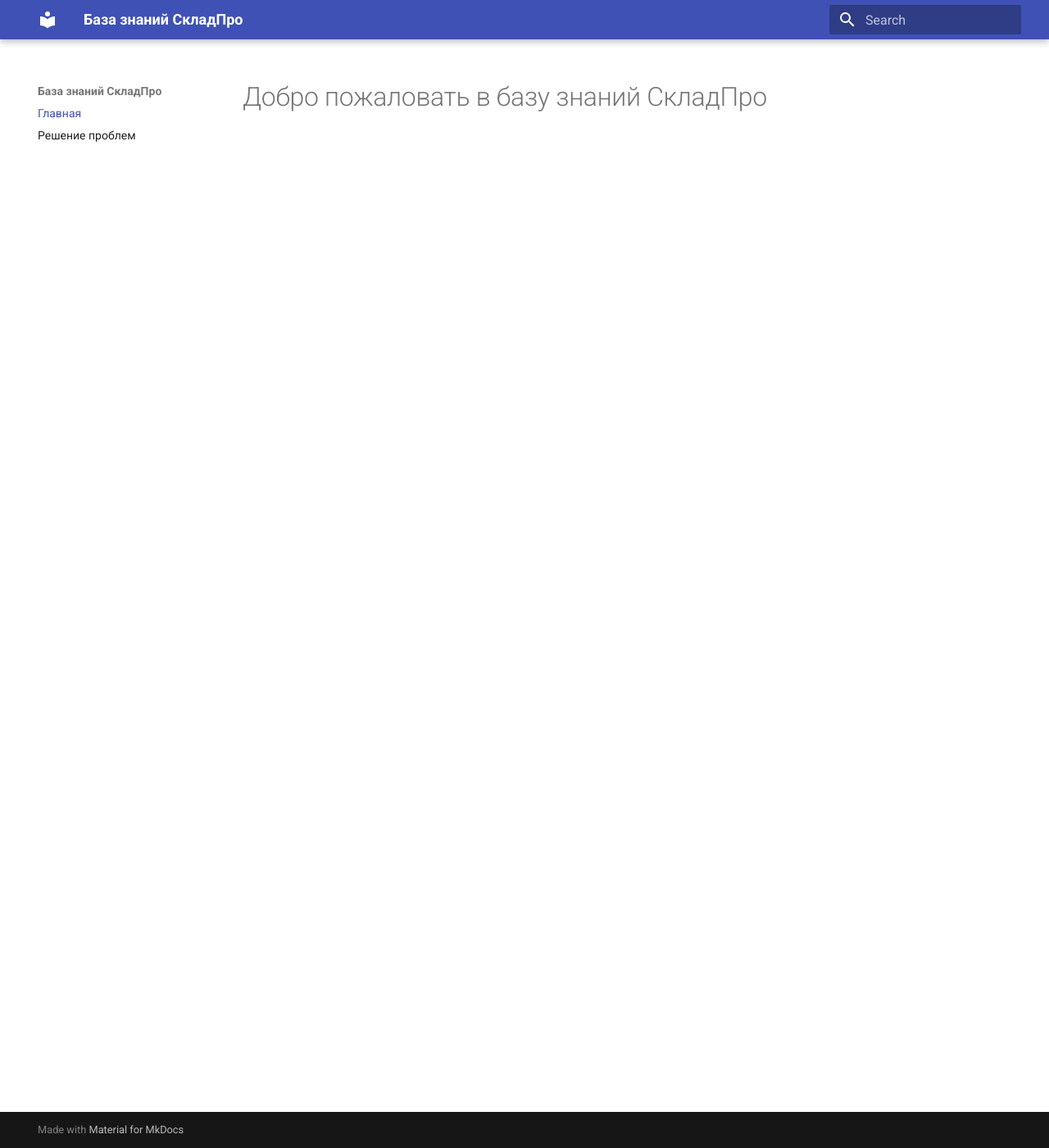
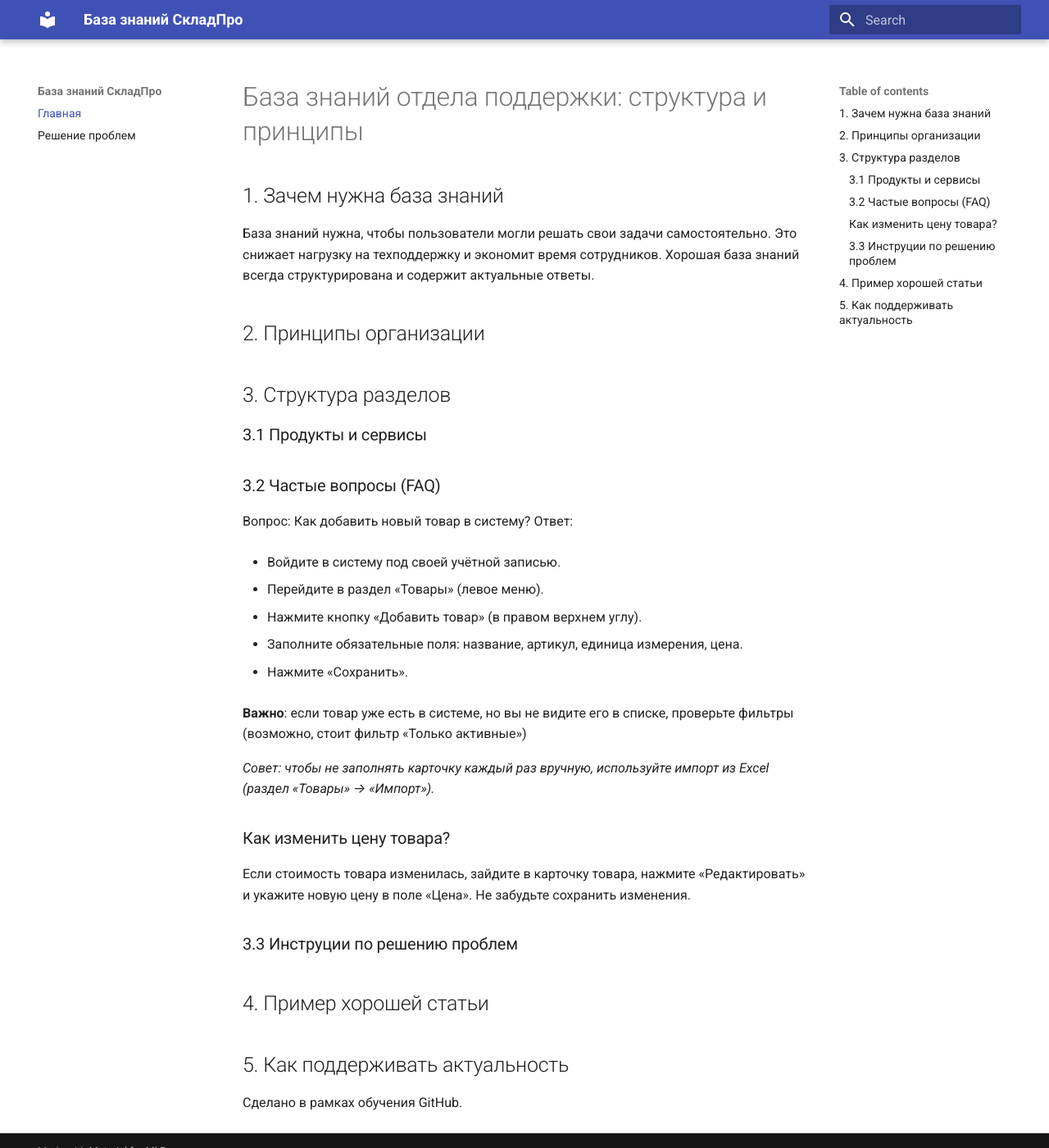
Before and after one commit to KinoraNik/knowledge-base, an MkDocs documentation site: the page built from docs/index.md, in a window 1280 px wide and 1400 px high. Shown: the whole window at 82% size. Built offline with MkDocs 1.6.1 and Material for MkDocs 9.7.7, drawn with Linux system fonts in a browser that asks for light colours.

Commit message:
Update index.md

```diff
--- a/docs/index.md
+++ b/docs/index.md
@@ -1 +1,31 @@
-# Добро пожаловать в базу знаний СкладПро
+# База знаний отдела поддержки: структура и принципы
+## 1. Зачем нужна база знаний
+База знаний нужна, чтобы пользователи могли решать свои задачи самостоятельно. Это снижает нагрузку на техподдержку и экономит время сотрудников. Хорошая база знаний всегда структурирована и содержит актуальные ответы.
+## 2. Принципы организации
+## 3. Структура разделов
+### 3.1 Продукты и сервисы
+### 3.2 Частые вопросы (FAQ)
+Вопрос: Как добавить новый товар в систему?
+Ответ:
+
+- Войдите в систему под своей учётной записью.
+
+- Перейдите в раздел «Товары» (левое меню).
+
+- Нажмите кнопку «Добавить товар» (в правом верхнем углу).
+
+- Заполните обязательные поля: название, артикул, единица измерения, цена.
+
+- Нажмите «Сохранить».
+
+**Важно**: если товар уже есть в системе, но вы не видите его в списке, проверьте фильтры (возможно, стоит фильтр «Только активные»)
+
+*Совет: чтобы не заполнять карточку каждый раз вручную, используйте импорт из Excel (раздел «Товары» → «Импорт»).*
+
+### Как изменить цену товара?
+
+Если стоимость товара изменилась, зайдите в карточку товара, нажмите «Редактировать» и укажите новую цену в поле «Цена». Не забудьте сохранить изменения.
+### 3.3 Инструции по решению проблем
+## 4. Пример хорошей статьи
+## 5. Как поддерживать актуальность
+Сделано в рамках обучения GitHub.
```
